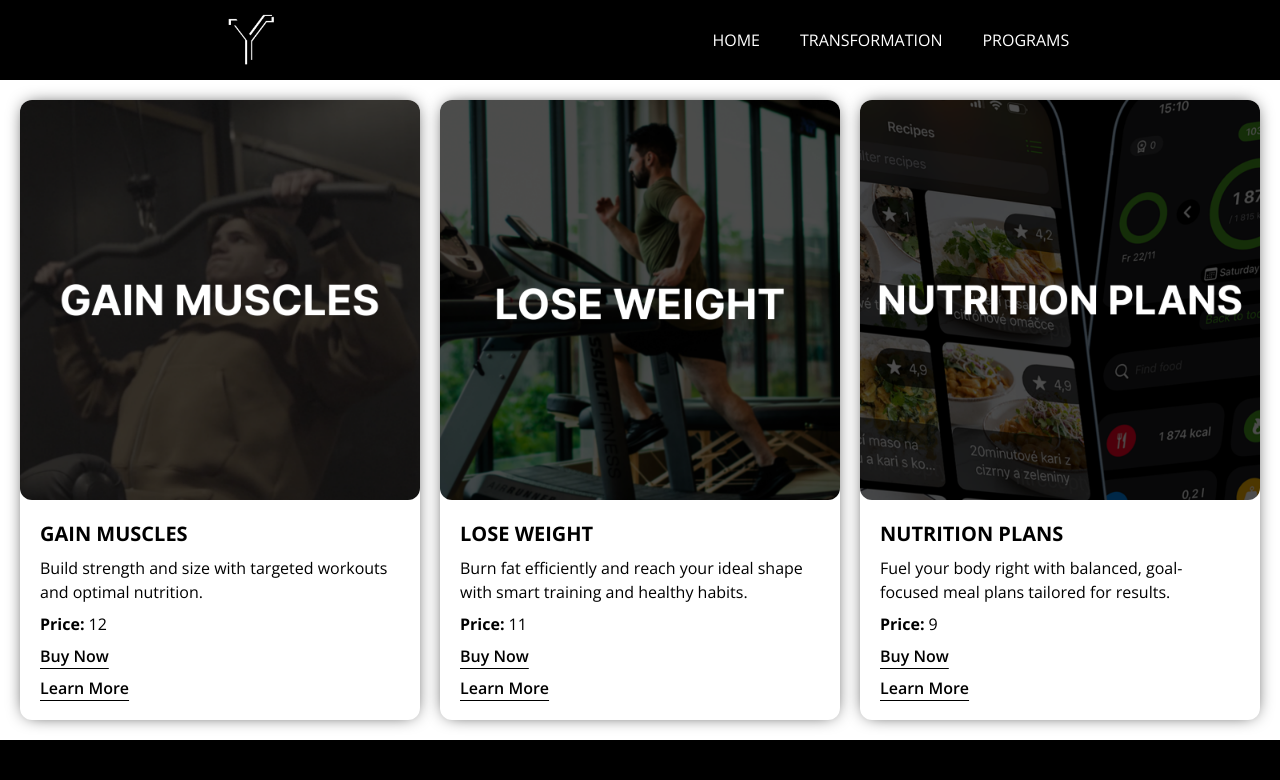
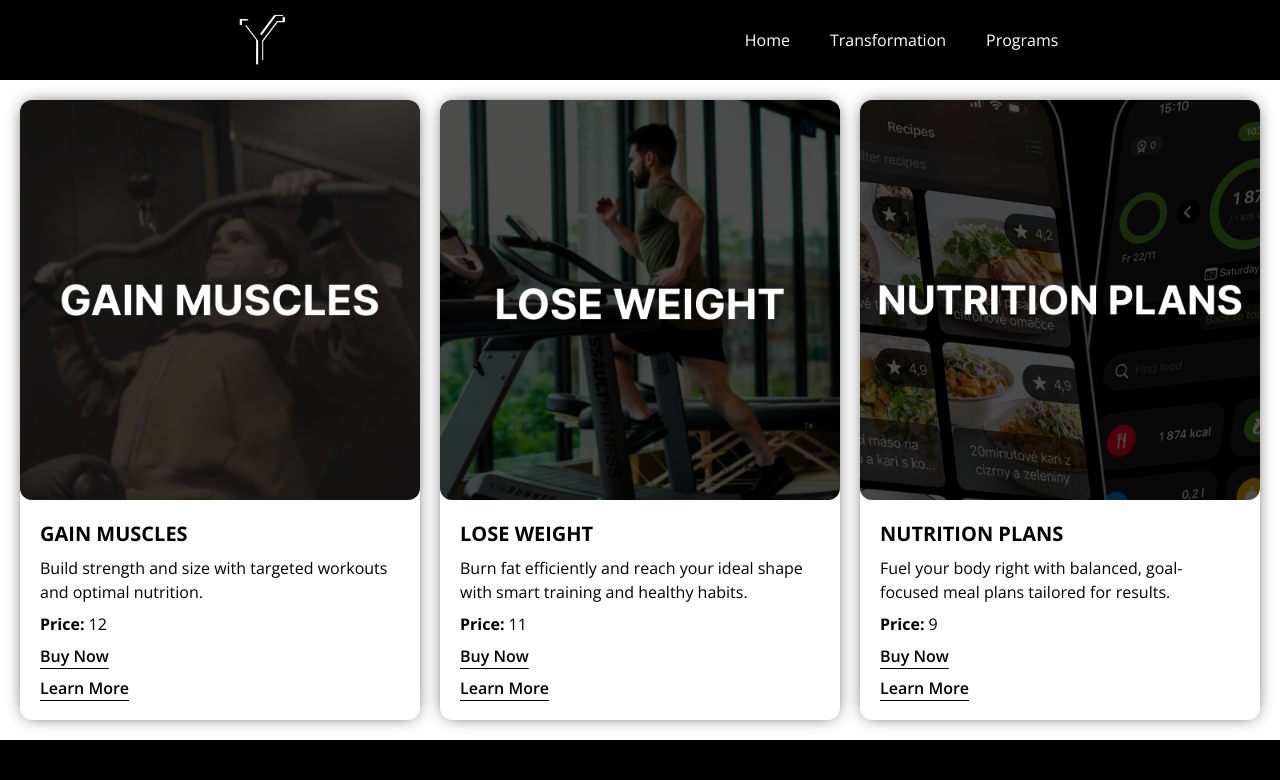
Before and after one commit to yevhenii-kapustian/yevheniiSite, a Next.js app: page /programs in a window 1280 px wide. Shown: the top 780 px of the page. Built offline with nearby package versions, Linux system fonts and the light colour scheme.

Commit message:
Fixed bugs header

```diff
--- a/src/components/Header/index.tsx
+++ b/src/components/Header/index.tsx
@@ -10,6 +10,7 @@ import { desktopStyles,
          burgerMenuStyles,
          mobileStyles,
          headerMainStyles } from "./styles";
+import clsx from "clsx";
 
 const ScrollY:number = 20;
 
@@ -35,22 +36,19 @@ const Header = () => {
         return () => document.removeEventListener('scroll', handleScroll)
     }, [])
 
-    const navigationStyles = ():string => {
-        const isHomeStyles = isHome ? "" : "bg-black"
-        const isScrolledStyles = isScrolled ? "bg-black" : ""
-
-        return `${isHomeStyles} ${isScrolledStyles}`
-    }
+    const dynamicHeaderStyles = clsx({
+        "bg-black": !isHome || isScrolled || mobileOpen
+    })
 
     return(
-        <header className={`${navigationStyles()} ${headerMainStyles}`}>
+        <header className={`${dynamicHeaderStyles} ${headerMainStyles}`}>
             <div className="w-20">
                 <Logo/>
             </div>
 
             <nav>
                 <div className={desktopStyles}>
-                    {navigation.map((item:Navigation) => <Link key={item.name} href={item.path}>{item.name.toUpperCase()}</Link>)}
+                    {navigation.map((item:Navigation) => <Link className="capitalize" key={item.name} href={item.path}>{item.name}</Link>)}
                 </div>
 
                  <div className={burgerMenuStyles}>
@@ -64,13 +62,13 @@ const Header = () => {
                 </div>
 
                 <ul className={`${mobileStyles}
-                                ${navigationStyles()}
+                                ${dynamicHeaderStyles}
                                 duration-300 ease-in-out
                                 ${mobileOpen ? "opacity-100 visible" : "opacity-0 invisible"}
                                 `}>
                     {navigation.map((item:Navigation) => (
                         <li key={item.name}>
-                            <Link onClick={() => setMobileOpen(false)} href={item.path}>{item.name.toUpperCase()}</Link>
+                            <Link className="capitalize" onClick={() => setMobileOpen(false)} href={item.path}>{item.name}</Link>
                         </li>)
                     )}
                 </ul>
--- a/src/components/WellnessSection/animation.ts
+++ b/src/components/WellnessSection/animation.ts
@@ -6,12 +6,12 @@ export const productVisibility = {
         y: 0,
         transition: {
             delay: i * 0.1,
-            duration: 0.8,
+            duration: 0.5,
             easeIn
         }
     }),
     hidden: {
-        y: -200,
+        y: -50,
         opacity: 0,
     },
     // hover: {
--- a/src/components/WellnessSection/index.tsx
+++ b/src/components/WellnessSection/index.tsx
@@ -42,7 +42,7 @@ const WellnessSection = () => {
 
                 <div className={wellnessTextWrapperStyles}>
                     <h2 className={`${babes.className} text-7xl uppercase max-[1201]:text-6xl max-md:text-6xl`}>Invest in Your Health Today</h2>
-                    <p>
+                    <p className="text-[16px] max-sm:text-[14px]">
                         Your body is your most valuable asset. Start building long-term strength, energy, and resilience — one healthy
                         choice at a time. Small daily actions lead to powerful results. Make your health a priority, starting now.
                     </p>
```
